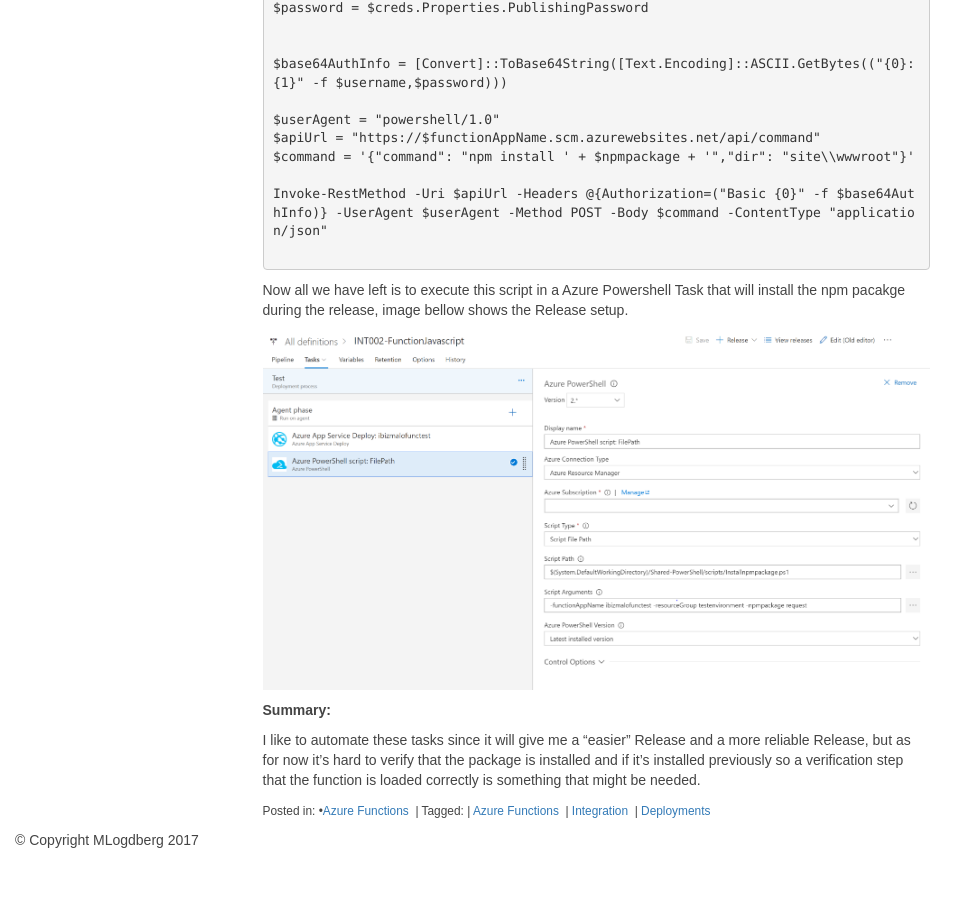
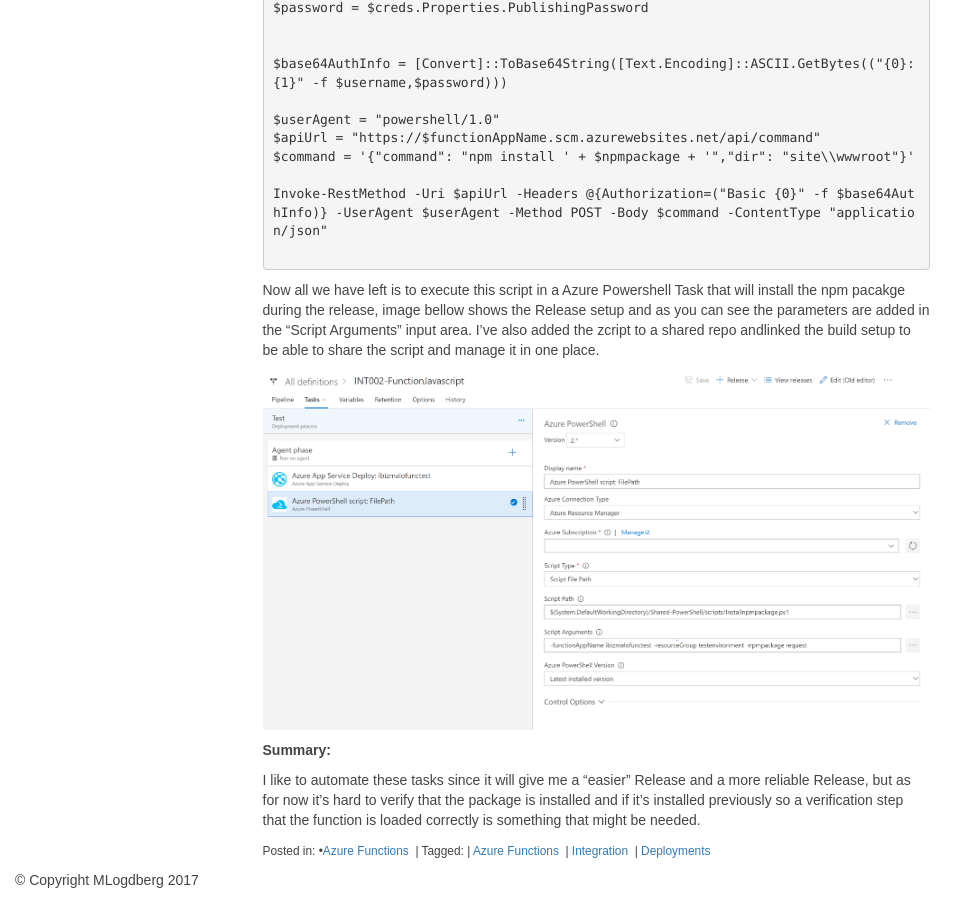
Before and after one commit to MLogdberg/mlogdberg.github.io, a Jekyll site: the page built from _posts/2017-11-01-AzureFunctions-npm-install-via-vsts.md, in a window 1280 px wide and 900 px high, scrolled down 1505 px. Shown: the whole window, without its empty margins (0-978 px from the left). Built offline with Jekyll 4.4.1, drawn with Linux system fonts in a browser that asks for light colours; nearby versions of some CDN libraries; some web fonts are replaced; comment, search, counter and statistics services are not loaded; before the commit the page ends 2365 px from its top, so only the background shows below that.

Commit message:
Update 2017-11-01-AzureFunctions-npm-install-via-vsts.md

````diff
--- a/_posts/2017-11-01-AzureFunctions-npm-install-via-vsts.md
+++ b/_posts/2017-11-01-AzureFunctions-npm-install-via-vsts.md
@@ -83,7 +83,7 @@
 
 ```
 
-Now all we have left is to execute this script in a Azure Powershell Task that will install the npm pacakge during the release, image bellow shows the Release setup.
+Now all we have left is to execute this script in a Azure Powershell Task that will install the npm pacakge during the release, image bellow shows the Release setup and as you can see the parameters are added in the "Script Arguments" input area. I've also added the zcript to a shared repo andlinked the build setup to be able to share the script and manage it in one place.
 
 ![VSTS Release Setup](/assets/uploads/2017/11/functions-vsts-release-run-script-png.PNG)
 
````
